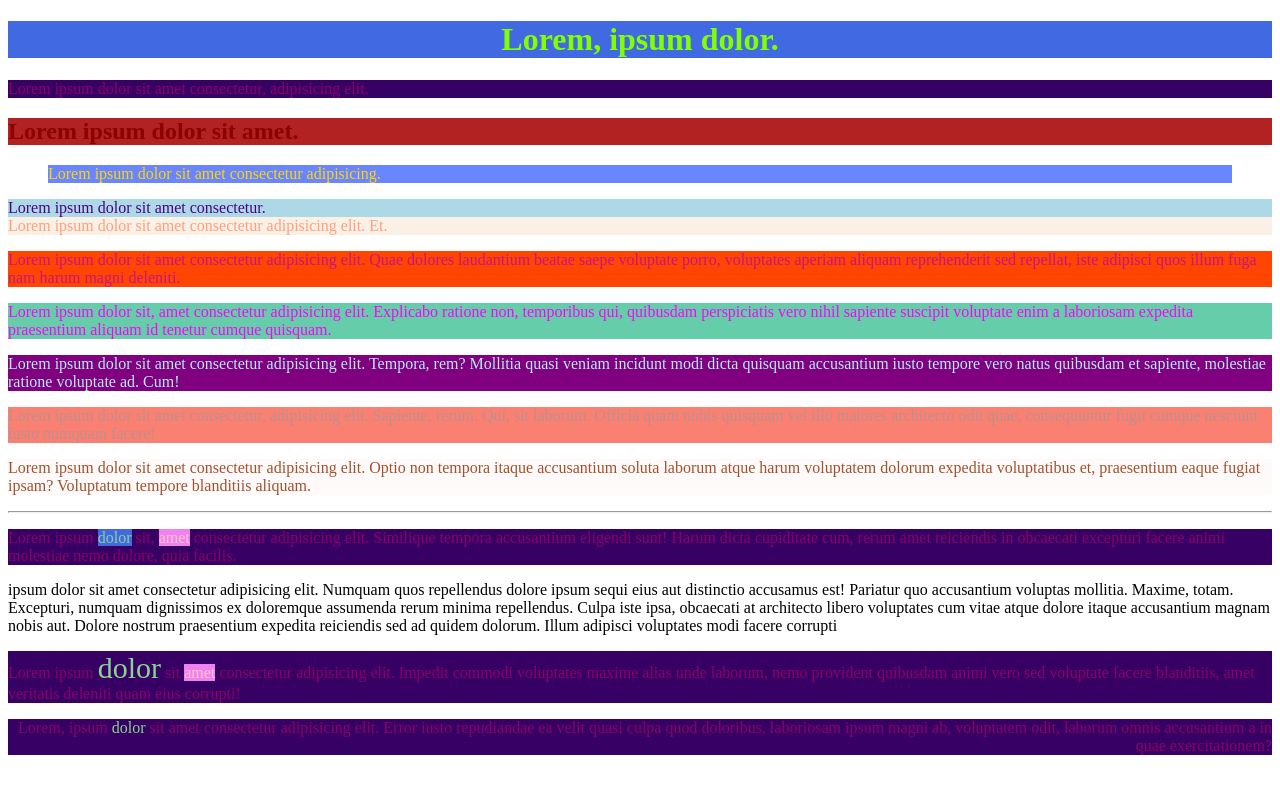
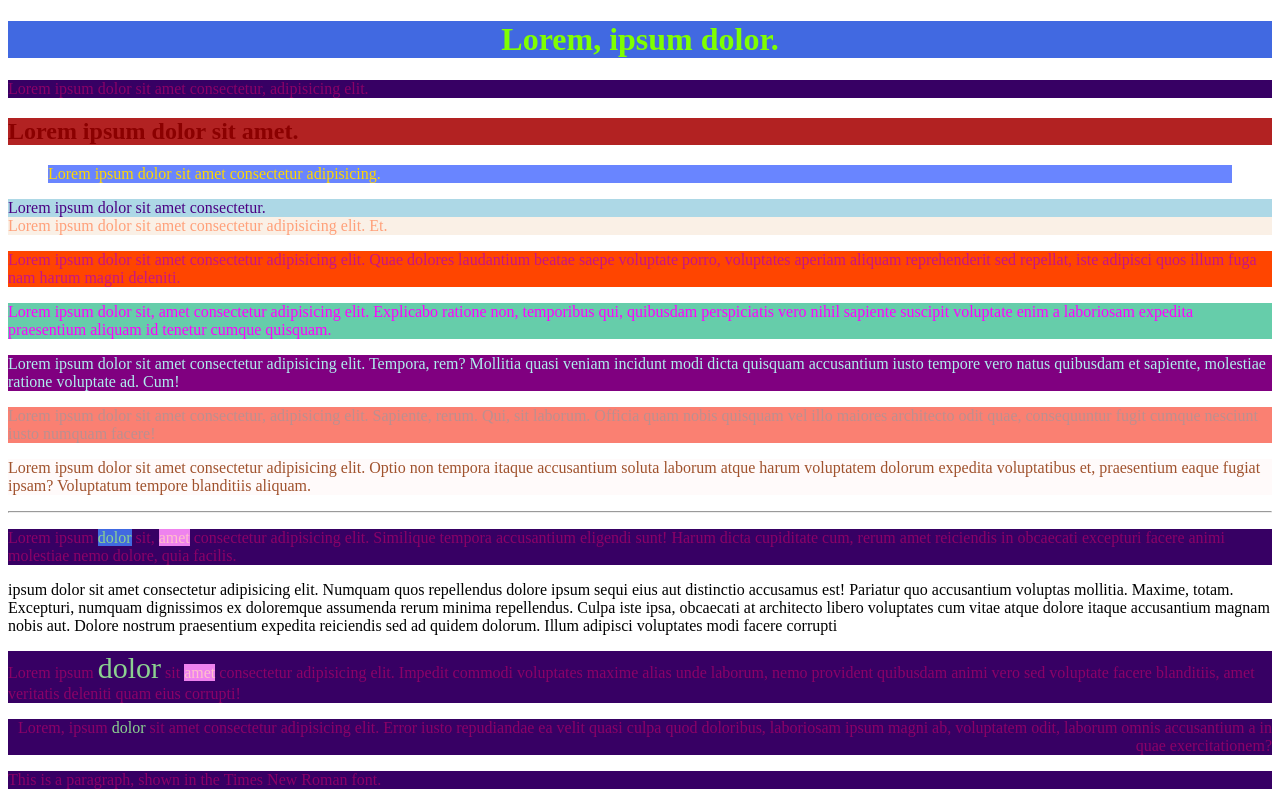
Before and after one commit to NazikAskhatova/css-1.21-2, a plain HTML site: page index.html in a window 1280 px wide. Drawn offline with Linux system fonts and the light colour scheme.

Commit message:
<p> added (font-family example)

```diff
--- a/index.html
+++ b/index.html
@@ -48,4 +48,7 @@
     <p class="text-right">Lorem, ipsum <span class="text-green">dolor</span> sit amet consectetur adipisicing elit. Error iusto repudiandae
         ea velit quasi culpa quod doloribus, laboriosam ipsum magni ab, voluptatem odit, laborum omnis accusantium a in
         quae exercitationem?</p>
+
+        <p class="p1">This is a paragraph, shown in the Times New Roman font.</p>
+
 </body>
--- a/style.css
+++ b/style.css
@@ -77,3 +77,7 @@ text-align: center;
 .bg-blue {
 background-color: royalblue;
 }
+
+.p1 {
+font-family: 'Times New Roman', Times, serif;
+}
```
